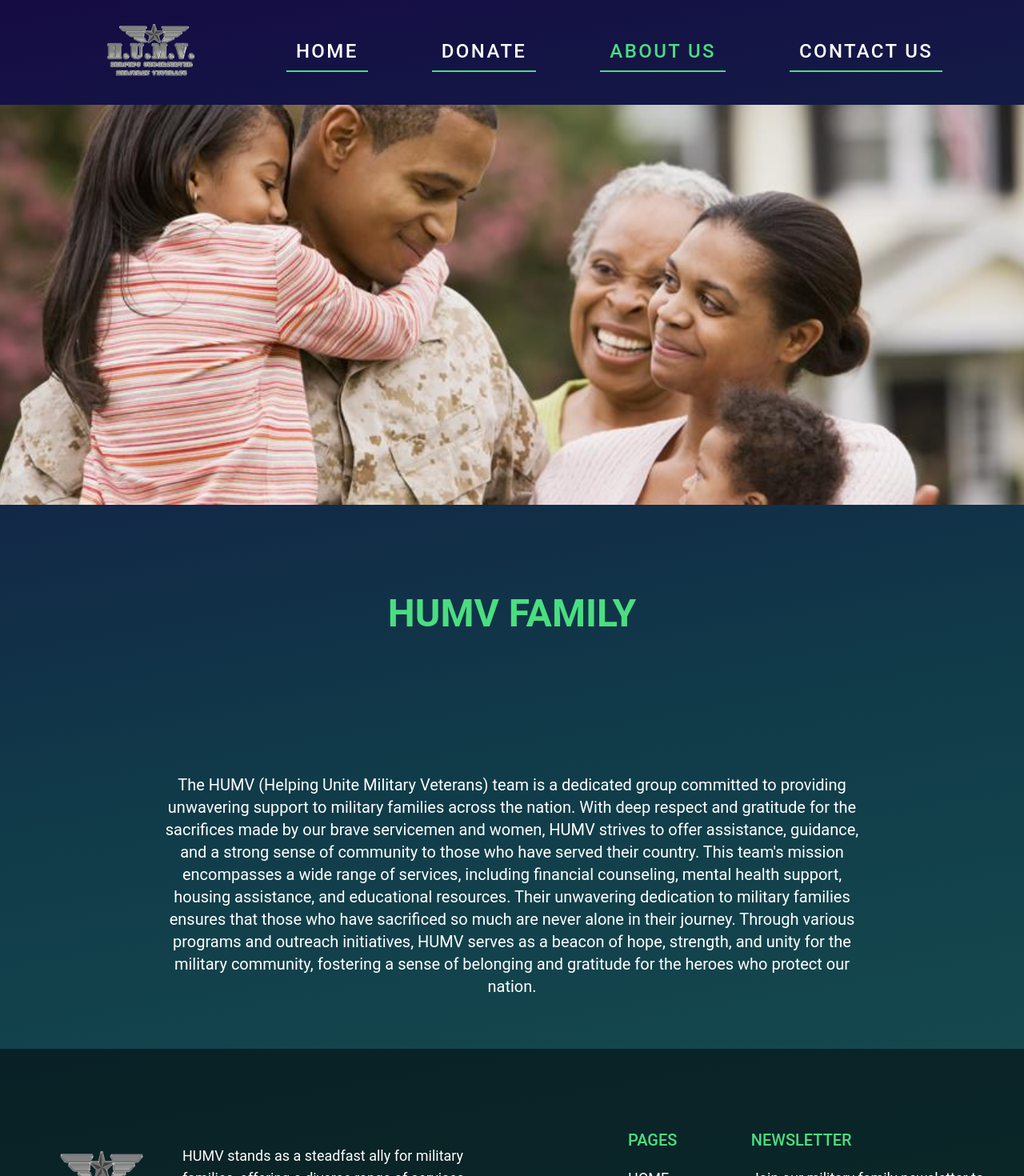
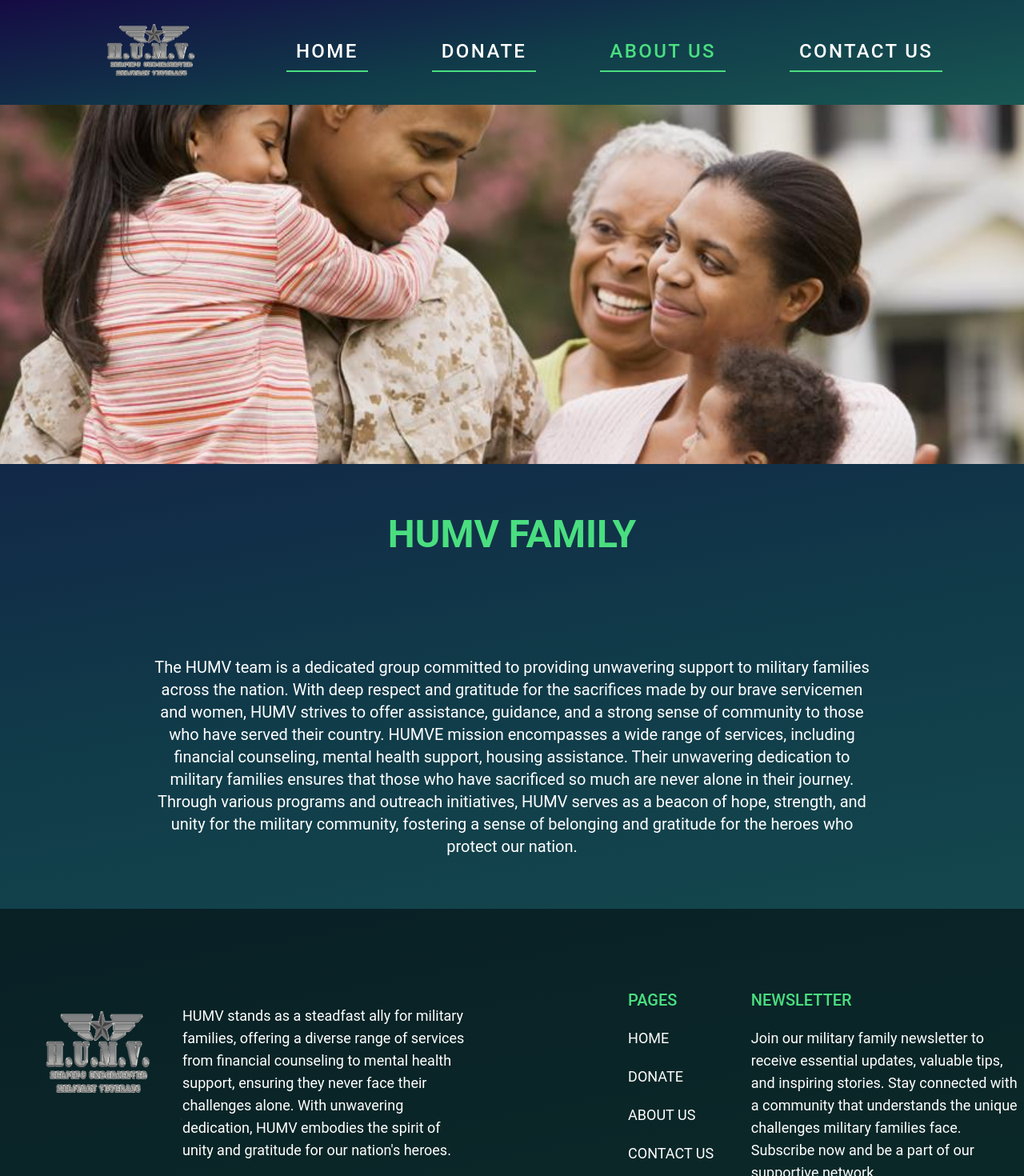
Before and after one commit to HUMV-Nft/web-frontNft, a React (Create React App) app: page /web-frontNft/about-us in a window 1280 px wide. Shown: the top 1470 px of the page at 80% size. Built offline with nearby package versions, Linux system fonts and the light colour scheme.

Commit message:
resposive comp & change styles

```diff
--- a/src/components/menu/Nav.jsx
+++ b/src/components/menu/Nav.jsx
@@ -1,6 +1,7 @@
 import { useState } from "react";
 import logo from "../../assets/images/logo.png";
 import menuIcon from "../../assets/images/menu.svg";
+import close from "../../assets/images/icons8-close (1).svg";
 
 import { Link, useLocation } from "react-router-dom";
 
@@ -10,7 +11,7 @@ export default function Nav() {
 
   return (
     <nav className="">
-      <ul className="hidden lg:flex items-center w-full justify-center lg:gap-10 xl:gap-20 text-white text-2xl font-medium">
+      <ul className="hidden fixed z-50 bg lg:flex items-center w-full justify-center lg:gap-10 xl:gap-20 text-white text-2xl font-medium">
         <li>
           <Link to="/">
             <img className="w-44 h-fit" src={logo} alt="logo" />
@@ -45,16 +46,16 @@ export default function Nav() {
           <Link to="/contact-us">Contact Us</Link>
         </li>
       </ul>
-      <div className="flex overflow-hidden lg:hidden">
+      <div className="flex h-28 overflow-hidden lg:hidden">
         <div className="flex-1">
           <Link to="/">
-            <img className="w-44 h-44 " src={logo} alt="logo" />
+            <img className="w-28 h-28" src={logo} alt="logo" />
           </Link>
         </div>
         <img
           className="w-10 mr-10 cursor-pointer"
           onClick={() => setShow(!show)}
-          src={menuIcon}
+          src={show ? close : menuIcon}
           alt="close icon"
         />
         {show ? (
--- a/src/index.css
+++ b/src/index.css
@@ -8,6 +8,16 @@ html {
   font-family: "Lato", sans-serif;
   font-family: "Montserrat", sans-serif;
   font-family: "Roboto", sans-serif;
+  background-image: linear-gradient(
+    170deg,
+    #150b44 0%,
+    #103b49 51%,
+    #195753 100%
+  );
+  background-repeat: no-repeat;
+}
+
+.bg {
   background-image: linear-gradient(
     170deg,
     #150b44 0%,
@@ -28,7 +38,13 @@ html {
 
 @media screen and (max-width: 2500px) {
   .banner {
-    height: 400px;
+    height: 600px;
+  }
+}
+
+@media screen and (max-width: 1800px) {
+  .banner {
+    height: 450px;
   }
 }
 
--- a/src/pages/about.jsx
+++ b/src/pages/about.jsx
@@ -5,22 +5,21 @@ export default function AboutUs() {
   return (
     <>
       <Nav />
-      <section>
+      <section className="pt-20">
         <div className="bg-about relative max-w-7xl mx-auto text-white text-center"></div>
-        <h2 className="text-5xl text-center font-bold px-10 py-16 md:py-28 text-green-400">
+        <h2 className="text-5xl text-center font-bold px-10 py-16 md:py-16 text-green-400">
           HUMV FAMILY
         </h2>
         <p className="text-xl py-16 text-white w-[70%] mx-auto text-center">
-          The HUMV (Helping Unite Military Veterans) team is a dedicated group
-          committed to providing unwavering support to military families across
-          the nation. With deep respect and gratitude for the sacrifices made by
-          our brave servicemen and women, HUMV strives to offer assistance,
-          guidance, and a strong sense of community to those who have served
-          their country. This team's mission encompasses a wide range of
-          services, including financial counseling, mental health support,
-          housing assistance, and educational resources. Their unwavering
-          dedication to military families ensures that those who have sacrificed
-          so much are never alone in their journey. Through various programs and
+          The HUMV team is a dedicated group committed to providing unwavering
+          support to military families across the nation. With deep respect and
+          gratitude for the sacrifices made by our brave servicemen and women,
+          HUMV strives to offer assistance, guidance, and a strong sense of
+          community to those who have served their country. HUMVE mission
+          encompasses a wide range of services, including financial counseling,
+          mental health support, housing assistance. Their unwavering dedication
+          to military families ensures that those who have sacrificed so much
+          are never alone in their journey. Through various programs and
           outreach initiatives, HUMV serves as a beacon of hope, strength, and
           unity for the military community, fostering a sense of belonging and
           gratitude for the heroes who protect our nation.
--- a/src/pages/contact.jsx
+++ b/src/pages/contact.jsx
@@ -40,7 +40,7 @@ export default function ContactUs() {
   return (
     <>
       <Nav />
-      <section>
+      <section className="pt-20">
         <div className="bg-contact"></div>
         <h2 className="text-5xl text-center font-bold px-10 py-16 text-green-400">
           HUMV Community
--- a/src/pages/donate.jsx
+++ b/src/pages/donate.jsx
@@ -19,12 +19,12 @@ export default function Donate() {
   }
   return (
     <>
+      <Nav />
       <Banner />
-      <Nav />
       <section className="py-16">
         <div>
-          <h2 className="text-white text-center text-2xl md:text-5xl font-bold py-16 uppercase">
-            You can donate each Branches you want !
+          <h2 className="text-green-400 text-center text-2xl md:text-5xl font-bold py-16 uppercase">
+            -Support HUMV Community With a Donation-
           </h2>
           <p></p>
           <div>
--- a/src/pages/home.jsx
+++ b/src/pages/home.jsx
@@ -47,8 +47,8 @@ export default function Home() {
 
   return (
     <>
+      <Nav />
       <Banner />
-      <Nav />
       <section className="px-4">
         <h1 className="text-5xl text-green-400 font-bold text-center py-16">
           -HUMV-
@@ -56,10 +56,7 @@ export default function Home() {
         <p className="text-white pb-24 text-center w-[70%] mx-auto text-lg">
           At HUMV , collectors and creators alike come together to explore the
           world of digital art. We combine cutting-edge technology with
-          sensational artists to pioneer this exciting new art form. Our
-          physical gallery in New York, provides a space for both existing and
-          emerging collectors to purchase digital art with the support of
-          blockchain technology, accepting payment in both Crypto and Fiat
+          sensational artists to pioneer this exciting new art form.
         </p>
         <div className="grid xl:flex justify-center">
           <LeftSideBar />
@@ -126,6 +123,9 @@ export default function Home() {
             </div>
           </div>
         </div>
+        <h2 className="text-center text-green-400 text-5xl font-bold py-10 uppercase">
+          -sample art works-
+        </h2>
         <div className="grid w-[70%] mx-auto grid-cols-1 sm:grid-cols-2 lg:grid-cols-3 gap-10 py-16">
           {imageList.map((image, index) => (
             <div className="">
```
